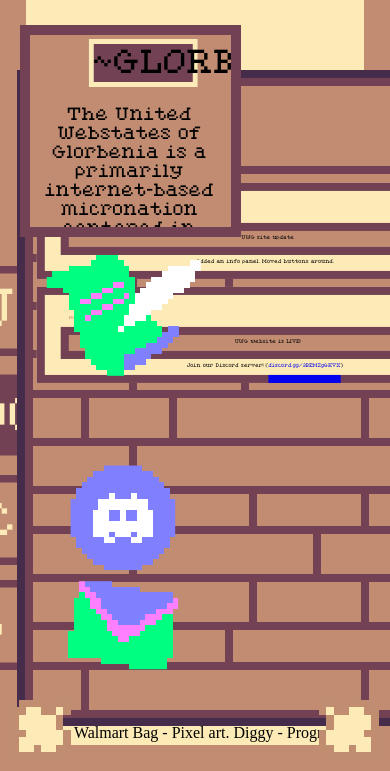
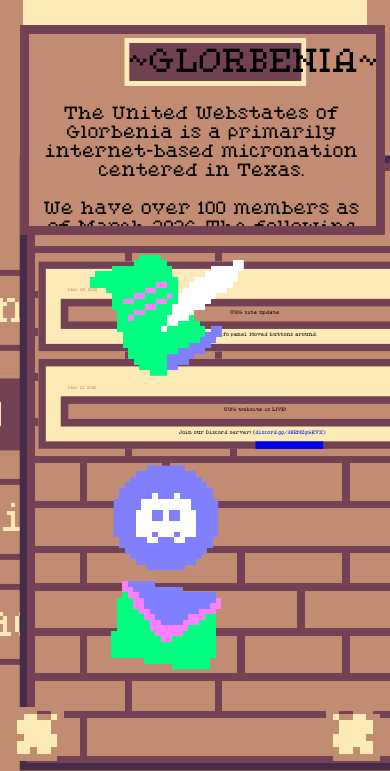
Before and after one commit to DiggyGorgonzola/newsite, a Flask app: page / in a window 390 px wide. Shown: the part 162-933 px from the top of the page. Run offline with Flask 3, Linux system fonts and the light colour scheme.

Commit message:
Update base.html

```diff
--- a/templates/base.html
+++ b/templates/base.html
@@ -103,6 +112,11 @@
 		padding:3px;
 		color:var(--negative);
 		overflow-y: auto;
+	}
+	@media (max-width: 1025px) {
+		#glorbenia-info-panel {
+			width:87.5%;
+		}
 	}
 	#discordimg, #documentimg, #bankimg, #mailimg {
 		position:fixed;
@@ -131,11 +145,11 @@
 		position:fixed;
 		background-color:var(--col3);
 		border:calc(var(--pixel-size)/2) solid var(--col4);
-		width:340px;
 		height:calc(var(--pixel-size)*6);
+		width:calc(calc(var(--pixel-size)*6) * 5);
 		left:var(--bc1);
 		transform:translate(-100%, -40%) scale(1.5);
-		font-size:200%;
+		font-size:150%;
 	}
 	.buttony-class:hover {
 		background-color:var(--col4);
@@ -152,6 +166,13 @@
 		width:59px;
 		height:82px;
 		image-rendering: pixelated;
+	}
+	@media (max-width: 1025px) {
+		#newsbox {
+			top:67%;
+			right:23%;
+			transform:translate(-50%, -50%) scale(7.5);
+		}
 	}
 	#newsposts::-webkit-scrollbar {
 		width: 4px;
@@ -236,10 +270,10 @@
 	<!-- info panel -->
 	 <div id="glorbenia-info-panel">
 		<div class="post-title" style="position:sticky;top:0;border: 5px solid var(--col1);width:50%;font-family:'pixel-font';font-size:30px;background-color:var(--col4);transform:translate(50%,0%);color:var(--negative);">~GLORBENIA~</div><br>
-		<h style="font-family:'pixel-font';">The United Webstates of Glorbenia is a primarily internet-based micronation centered in Texas. <br><br> We have over 100 members as of March 2026, here's what we have to say about our community!</h><br><br><br>
+		<h style="font-family:'pixel-font';">The United Webstates of Glorbenia is a primarily internet-based micronation centered in Texas. <br><br> We have over 100 members as of March 2026. The following are some words our citizens have about Glorbenia.</h><br><br><br>
 		<h style="font-family:'pixel-font';">"Homosexuality" -Stopside, Senator</h><br><br><br>
 		<h style="font-family:'pixel-font';">"super awesome and awesome" -G41-CC</h><br><br><br>
-		<h style="font-family:'pixel-font';">"Not enough McDonald's" -Intergaylactic Superqueer, President of Glorbenia</h><br><br><br>
+		<h style="font-family:'pixel-font';">"Not enough McDonald's" -Intergaylactic Superqueer, former President of Glorbenia</h><br><br><br>
 		<h style="font-family:'pixel-font';">"This server is a place that has people and it is a place that sometimes doesn't have people it is a place place is a place server place is a server server is a is a" -Sylv</h><br><br><br>
 		<h style="font-family:'pixel-font';">"this coutnry was made for the sole purpose of a shitpost" -Cupbitch</h><br><br><br>
 		<h style="font-family:'pixel-font';">"the kind folk who took me in after pink spade group fell" -mossy</h><br><br><br>
@@ -285,9 +322,9 @@
 	document.getElementById("glorbenialabel").addEventListener("click", () => {
 		sound.play()
 	});
-	function onload() {
+	document.addEventListener("DOMContentLoaded", () => {
 		const time = new Date();
-		if (time.getHours() > 22 || time.getHours < 6 || false) {
+		if (time.getHours() > 22 || time.getHours() < 6 || false) {
 			/*javascript set elements*/
 			document.body.style.setProperty("--col1","#8b6d9c");
 			document.body.style.setProperty("--col2","#494d7e");
@@ -301,8 +338,21 @@
 			document.getElementById("bottomrightflower").src = "{{ url_for('static', filename='assets/DarkLeaf.png') }}";
 			document.getElementById("bottomleftflower").src = "{{ url_for('static', filename='assets/DarkLeaf.png') }}";
 		};
-		textFit(document.querySelectorAll(".post-title"))
-	};
+
+		const gif_links = [
+			"{{ url_for('static', filename='assets/gif1.gif') }}",
+			"{{ url_for('static', filename='assets/gif2.gif') }}",
+			"{{ url_for('static', filename='assets/gif3.gif') }}",
+			"{{ url_for('static', filename='assets/gif4.gif') }}",
+			"{{ url_for('static', filename='assets/gif5.gif') }}",
+			"{{ url_for('static', filename='assets/gif6.gif') }}",
+			"{{ url_for('static', filename='assets/gif7.gif') }}",
+			"{{ url_for('static', filename='assets/gif8.gif') }}",
+		]
+		const randomIndex = Math.floor(Math.random() * gif_links.length);
+		console.log(randomIndex, gif_links[randomIndex])
+		document.getElementById("random").src = gif_links[randomIndex]
+	})
 
 </script>
 </html>
```
Also changed, not shown: other parts of templates/base.html (+30 -5 lines).
